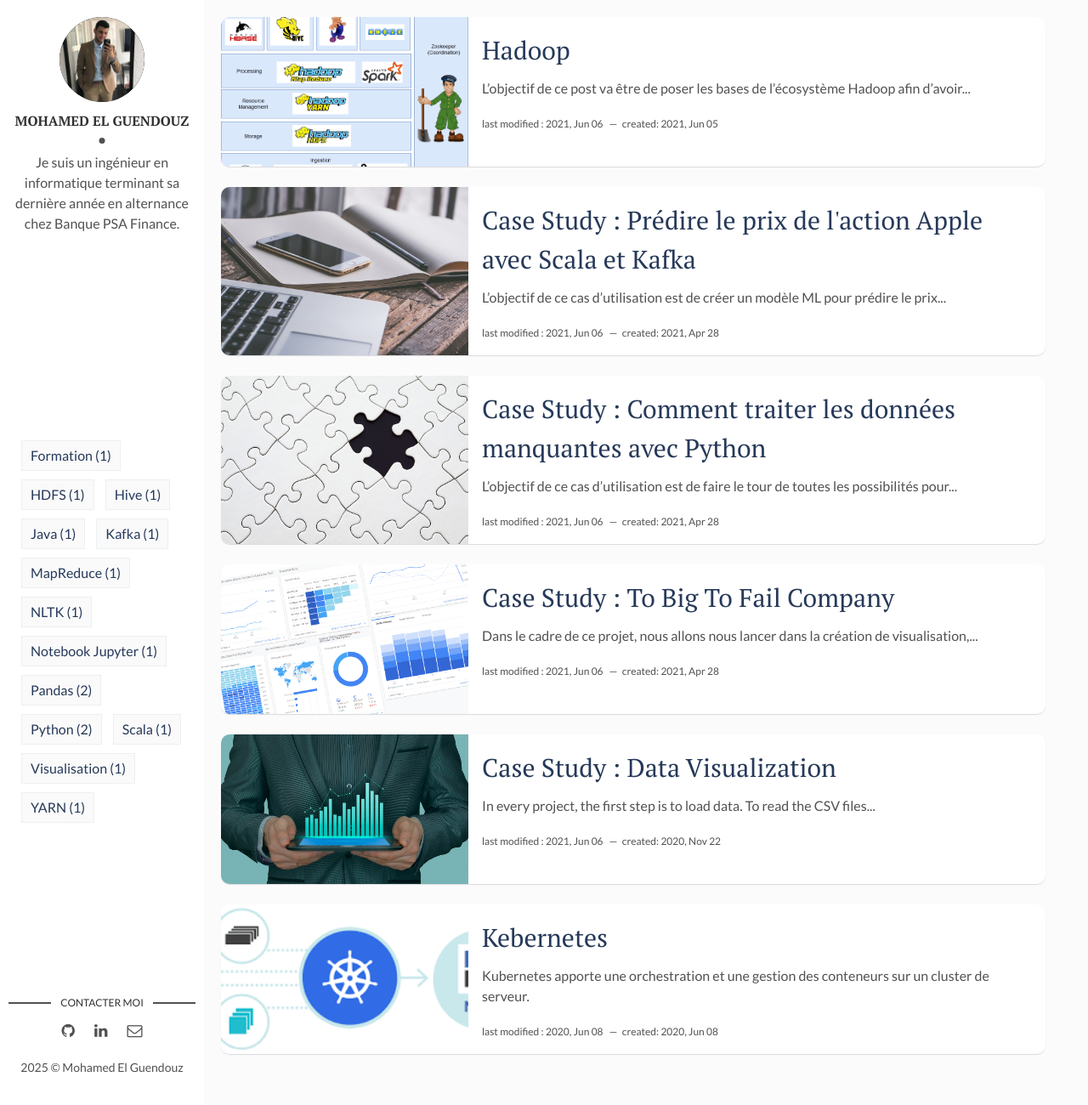
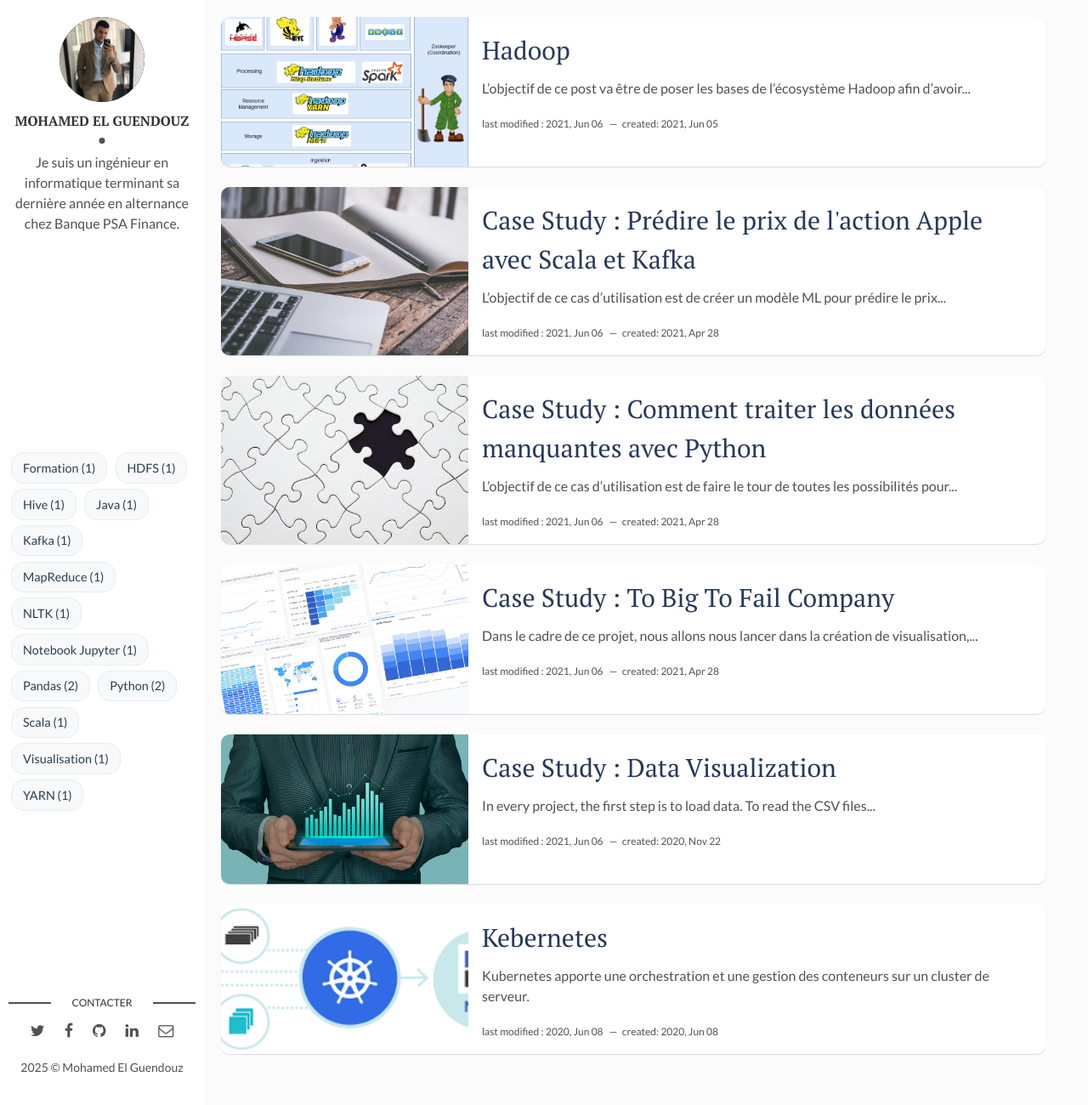
Before and after one commit to MohamedElGuendouz/mohamedelguendouz.github.io, a Jekyll site: the page built from index.html, in a window 1280 px wide and 1300 px high. Shown: the whole window at 85% size. Built offline with Jekyll 4.4.1, drawn with Linux system fonts in a browser that asks for light colours; the list of posts is cut into pages by our own code.

Commit message:
update format of tags

```diff
--- a/_layouts/main.html
+++ b/_layouts/main.html
@@ -26,9 +26,9 @@ layout: default
   </section>
   <footer>
     <section class="contact">
-      <h3 class="contact-title">Contacter moi</h3>
+      <h3 class="contact-title">Contacter</h3>
       <ul>
-<!--    {% if site.social-twitter %}
+   {% if site.social-twitter %}
           <li><a href="https://twitter.com/{{ site.social-twitter }}" target="_blank"><i class="fa fa-twitter" aria-hidden="true"></i></a></li>
         {% else %}
           <li><a href="https://twitter.com/artemsheludko_" target="_blank"><i class="fa fa-twitter" aria-hidden="true"></i></a></li>
@@ -36,7 +36,7 @@ layout: default
         {% if site.social-facebook %}
           <li><a href="https://facebook.com/{{ site.social-facebook }}" target="_blank"><i class="fa fa-facebook" aria-hidden="true"></i></a></li>
         {% else %}
-          <li><a href="https://facebook.com/" target="_blank"><i class="fa fa-facebook" aria-hidden="true"></i></a></li> -->
+          <li><a href="https://facebook.com/" target="_blank"><i class="fa fa-facebook" aria-hidden="true"></i></a></li>
         {% endif %}
         {% if site.social-github %}
           <li class="github"><a href="http://github.com/{{site.social-github}}" target="_blank"><i class="fa fa-github"></i></a></li>
--- a/assets/css/main.css
+++ b/assets/css/main.css
@@ -1330,27 +1330,46 @@ a.newer-posts:hover {
   padding: 10px;
 }
 
+.tags {
+  padding: 0;
+  margin: 1rem 0;
+}
+
 .tags li {
   display: inline-block;
-  margin: 5px;
+  margin: 0.2rem;
   list-style: none;
 }
 
 .tags li a {
   text-decoration: none;
-  color: #263959;
+  color: #2c3e50;
   display: inline-block;
-  padding: 5px 10px;
-  border: 1px solid #ecf0f1;
-  background-color: #fafafa;
-  -webkit-transition: all .3s;
-  -o-transition: all .3s;
-  transition: all .3s;
+  padding: 0.4rem 0.8rem;
+  border-radius: 15px;
+  font-size: 0.9rem;
+  background-color: #f8f9fa;
+  border: 1px solid #e9ecef;
+  transition: all 0.3s ease;
 }
 
 .tags li a:hover {
-  background-color: #ecf0f1;
+  background-color: #e9ecef;
+  color: #404fc1;
+  border-color: #dee2e6;
 }
+
+.tags li a:active {
+  background-color: #e2e6ea;
+}
+
+/* Pour les tags avec compteur (si utilisé dans Jekyll) */
+.tags li a .count {
+  color: #868e96;
+  font-size: 0.8rem;
+  margin-left: 0.3rem;
+}
+
 
 .tag-list span a {
   text-decoration: none;
```
